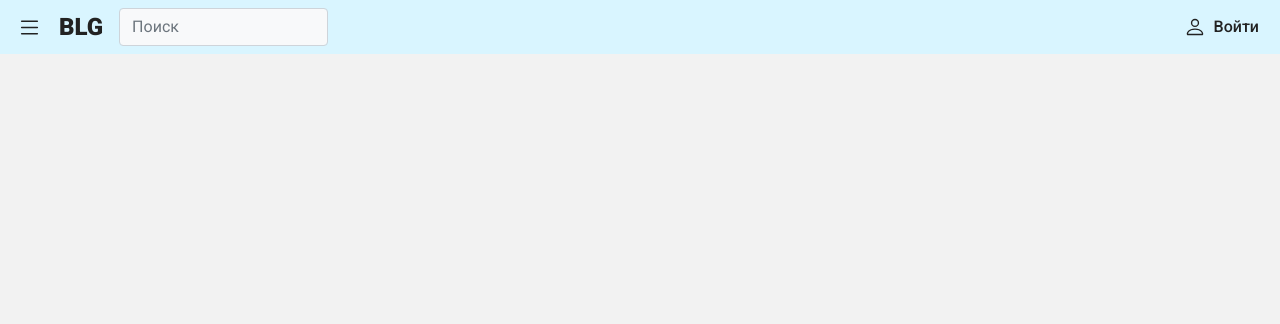
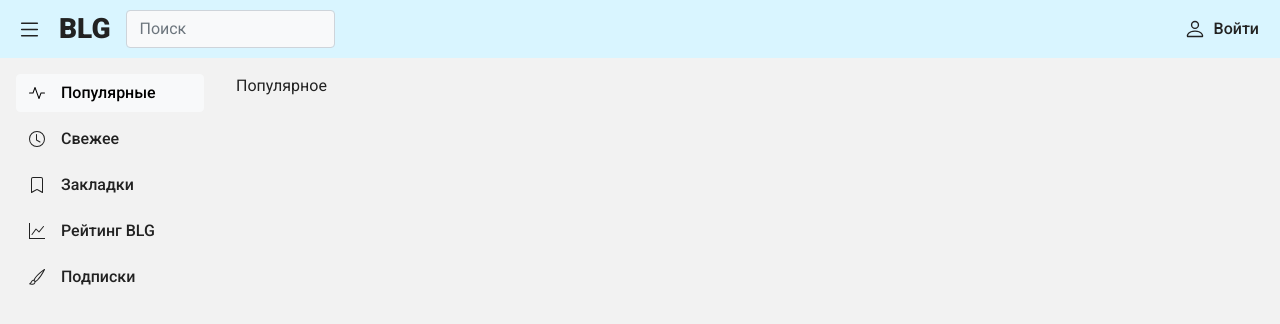
Before and after one commit to igormariuta/blog-front, a React (Create React App) app: page / in a window 1280 px wide. Shown: the top 324 px of the page. Built offline with nearby package versions, Linux system fonts and the light colour scheme.

Commit message:
Router / Sidebar / a bit of layout

```diff
--- a/src/components/App/App.tsx
+++ /dev/null
@@ -1,35 +0,0 @@
-import { List, Person } from "react-bootstrap-icons";
-
-function App() {
-  return (
-    <div>
-      <header className="header bg-secondary px-3 py-2 d-flex align-items-center">
-        <div className="header-navigation d-flex align-items-center">
-          <button className="btn p-0 me-3">
-            <List color="#222" size={25} />
-          </button>
-          {/*  */}
-          <div className="fs-4 me-3" style={{ fontWeight: "900" }}>
-            BLG
-          </div>
-          {/*  */}
-          <div>
-            <input
-              className="form-control bg-light"
-              type="text"
-              placeholder="Поиск"
-            />
-          </div>
-        </div>
-        <div className="header-user-menu ms-auto">
-          <button className="btn p-1 d-flex align-items-center">
-            <Person className="me-2" color="#222" size={22} />
-            Войти
-          </button>
-        </div>
-      </header>
-    </div>
-  );
-}
-
-export default App;
--- /dev/null
+++ b/src/components/Layout/Layout.tsx
@@ -0,0 +1,127 @@
+import { Routes, Route, Link, NavLink } from "react-router-dom";
+import {
+  Activity,
+  Bookmark,
+  Brush,
+  Clock,
+  GraphUp,
+  List,
+  Person,
+  Bug,
+  Search,
+  EmojiFrown,
+} from "react-bootstrap-icons";
+import Popular from "../../pages/Popular/Popular";
+import New from "../../pages/New/New";
+
+function Layout() {
+  return (
+    <>
+      <header className="header fixed-top bg-secondary d-flex align-items-center px-3 py-2">
+        <div className="header-navigation d-flex align-items-center">
+          <button className="btn p-0 me-3">
+            <List size={25} />
+          </button>
+          <div className="fs-3 me-3" style={{ fontWeight: "900" }}>
+            BLG
+          </div>
+          <div>
+            <input
+              className="form-control bg-light"
+              type="text"
+              placeholder="Поиск"
+            />
+          </div>
+        </div>
+        <div className="header-user-menu ms-auto">
+          <button className="btn p-1 d-flex align-items-center">
+            <Person className="me-2" size={22} />
+            Войти
+          </button>
+        </div>
+      </header>
+      <main className="main d-flex">
+        <aside className="sidebar p-3">
+          <ul className="list-unstyled">
+            <li className="mb-2">
+              <NavLink
+                className={({ isActive }) =>
+                  isActive
+                    ? "btn btn-light d-flex align-items-center"
+                    : "btn d-flex align-items-center"
+                }
+                to="/"
+              >
+                <Activity className="me-3" size={16} />
+                Популярные
+              </NavLink>
+            </li>
+            <li className="mb-2">
+              <NavLink
+                className={({ isActive }) =>
+                  isActive
+                    ? "btn btn-light d-flex align-items-center"
+                    : "btn d-flex align-items-center"
+                }
+                to="/new"
+              >
+                <Clock className="me-3" size={16} />
+                Свежее
+              </NavLink>
+            </li>
+            {/* <li className="mb-2">
+              <NavLink className="btn d-flex align-items-center" to="/404">
+                <ViewList className="me-3" size={16} />
+                Моя лента
+              </NavLink>
+            </li> */}
+            <li className="mb-2">
+              <NavLink
+                className="btn d-flex align-items-center"
+                to="/bookmarks"
+              >
+                <Bookmark className="me-3" size={16} />
+                Закладки
+              </NavLink>
+            </li>
+            <li className="mb-2">
+              <NavLink className="btn d-flex align-items-center" to="/rating">
+                <GraphUp className="me-3" size={16} />
+                Рейтинг BLG
+              </NavLink>
+            </li>
+            <li>
+              <NavLink className="btn d-flex align-items-center" to="/subs">
+                <Brush className="me-3" size={16} />
+                Подписки
+              </NavLink>
+            </li>
+          </ul>
+        </aside>
+        <div className="page container p-3">
+          <Routes>
+            <Route path="/" element={<Popular />} />
+            <Route path="new" element={<New />} />
+            <Route
+              path="*"
+              element={
+                <div>
+                  <h2 className="d-flex align-items-center">
+                    <EmojiFrown className="me-2" size={25} />
+                    Ошибка 404
+                  </h2>
+                  <p>
+                    К сожалению, запрашиваемая страница не найдена, но есть
+                    другие, тоже хорошие
+                  </p>
+                </div>
+              }
+            />
+          </Routes>
+        </div>
+      </main>
+    </>
+  );
+}
+
+export default Layout;
--- a/src/index.scss
+++ b/src/index.scss
@@ -5,6 +5,14 @@ $body-bg: #f2f2f2;
 $body-color: #222;
 $primary: #3766a9;
 $secondary: #d9f5ff;
+
+$container-max-widths: (
+//   sm: 540px,
+//   md: 720px,
+//   lg: 960px,
+//   xl: 1140px,
+  xxl: 720px
+);
 
 @import "../node_modules/bootstrap/scss/bootstrap";
 
@@ -17,3 +25,19 @@ body {
 .btn {
     font-weight: 500;
 }
+
+.header {
+    height: 58px;
+}
+
+.main {
+    margin-top: 58px;
+}
+
+.sidebar {
+    width: 220px;
+}
+
+.page {
+    width: calc(100% - 220px);
+}
--- a/src/index.tsx
+++ b/src/index.tsx
@@ -1,9 +1,14 @@
-import React from "react";
 import ReactDOM from "react-dom";
+import { BrowserRouter } from "react-router-dom";
 
-import App from "./components/App/App";
+import Layout from "./components/Layout/Layout";
 
 import "bootstrap/dist/css/bootstrap.css";
 import "./index.scss";
 
-ReactDOM.render(<App />, document.getElementById("root"));
+ReactDOM.render(
+  <BrowserRouter>
+    <Layout />
+  </BrowserRouter>,
+  document.getElementById("root")
+);
--- /dev/null
+++ b/src/pages/New/New.tsx
@@ -0,0 +1,5 @@
+function New() {
+  return <div className="">Свежее</div>;
+}
+
+export default New;
--- /dev/null
+++ b/src/pages/Popular/Popular.tsx
@@ -0,0 +1,5 @@
+function Home() {
+  return <div>Популярное</div>;
+}
+
+export default Home;
```
Also changed, not shown: src/components/Form/Form.tsx (deleted, +0 -9 lines).
